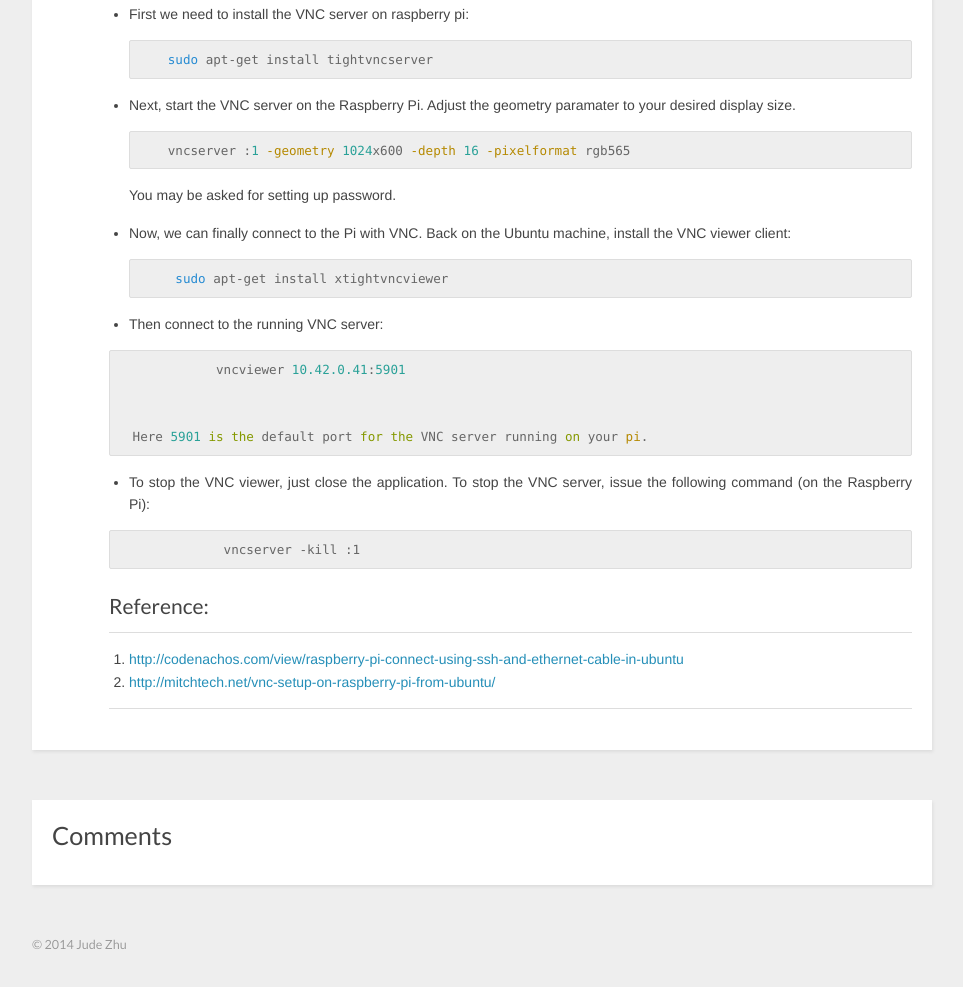
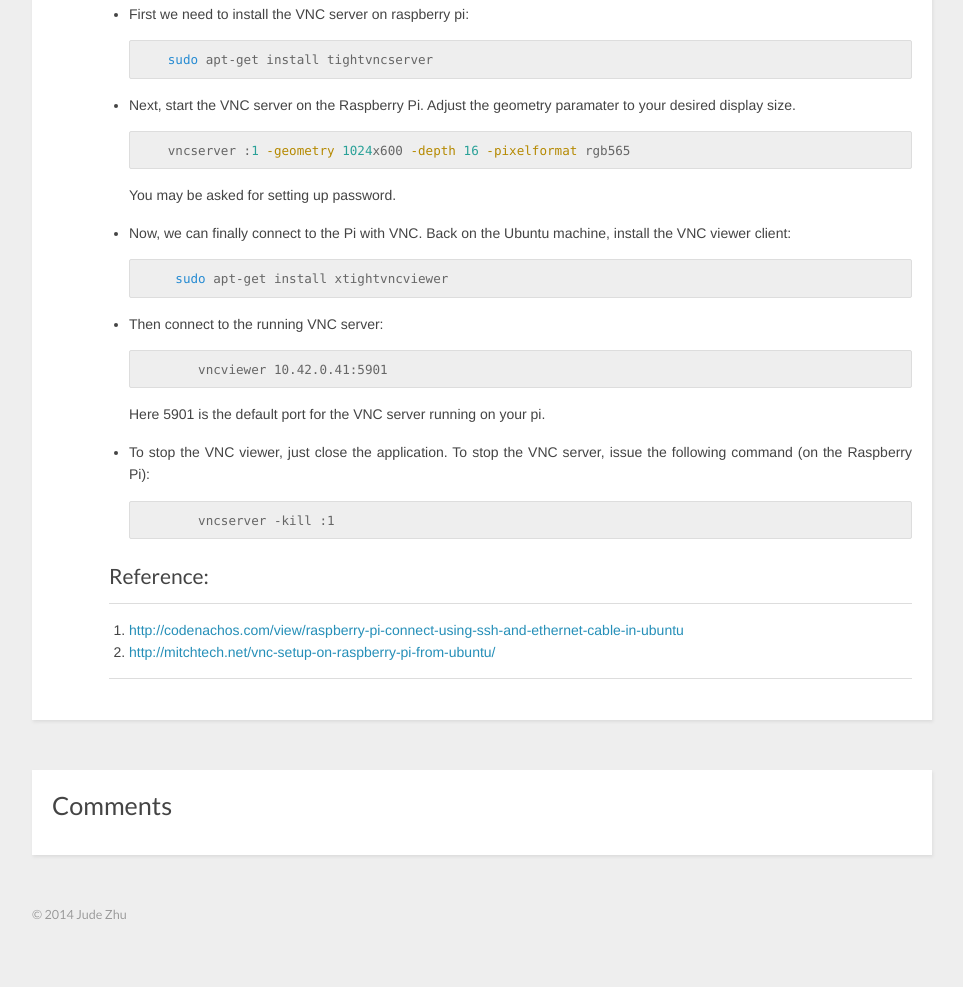
Before and after one commit to judezhu/judezhu.github.io, a plain HTML site: page 2014/07/22/raspberry/index.html in a window 1280 px wide. Shown: the part 736-1723 px from the top of the page, without its empty margins (8-971 px from the left). Drawn offline with nearby package versions, Linux system fonts and the light colour scheme; a script that the page names is missing.

Commit message:
hexo deploy to github

```diff
--- a/2014/07/22/raspberry/index.html
+++ b/2014/07/22/raspberry/index.html
@@ -86,17 +86,14 @@
 <pre><code>    <span class="built_in">sudo</span> apt-get install xtightvncviewer
 </code></pre></li>
 <li><p>Then connect to the running VNC server:</p>
+<pre><code>       <span class="tag">vncviewer</span> 10<span class="class">.42</span><span class="class">.0</span><span class="class">.41</span><span class="pseudo">:5901</span>
+</code></pre><p>Here 5901 is the default port for the VNC server running on your pi.</p>
 </li>
+<li><p>To stop the VNC viewer, just close the application. To stop the VNC server, issue the following command (on the Raspberry Pi):</p>
+<pre><code>       <span class="tag">vncserver</span> <span class="tag">-kill</span> <span class="pseudo">:1</span>
+</code></pre></li>
 </ul>
-<pre><code>            vncviewer <span class="number">10.42</span><span class="number">.0</span><span class="number">.41</span>:<span class="number">5901</span>
-
-
- Here <span class="number">5901</span> <span class="keyword">is</span> <span class="keyword">the</span> default port <span class="keyword">for</span> <span class="keyword">the</span> VNC server <span class="property">running</span> <span class="function_start"><span class="keyword">on</span></span> your <span class="constant">pi</span>.
-</code></pre><ul>
-<li>To stop the VNC viewer, just close the application. To stop the VNC server, issue the following command (on the Raspberry Pi):</li>
-</ul>
-<pre><code>             <span class="tag">vncserver</span> <span class="tag">-kill</span> <span class="pseudo">:1</span>
-</code></pre><h2 id="Reference:">Reference:</h2>
+<h2 id="Reference:">Reference:</h2>
 <ol>
 <li><a href="http://codenachos.com/view/raspberry-pi-connect-using-ssh-and-ethernet-cable-in-ubuntu" target="_blank">http://codenachos.com/view/raspberry-pi-connect-using-ssh-and-ethernet-cable-in-ubuntu</a> </li>
 <li><a href="http://mitchtech.net/vnc-setup-on-raspberry-pi-from-ubuntu/" target="_blank">http://mitchtech.net/vnc-setup-on-raspberry-pi-from-ubuntu/</a></li>
```
Also changed, not shown: archives/2014/07/index.html (+6 -9 lines), archives/2014/index.html (+6 -9 lines), archives/index.html (+6 -9 lines), index.html (+6 -9 lines).
